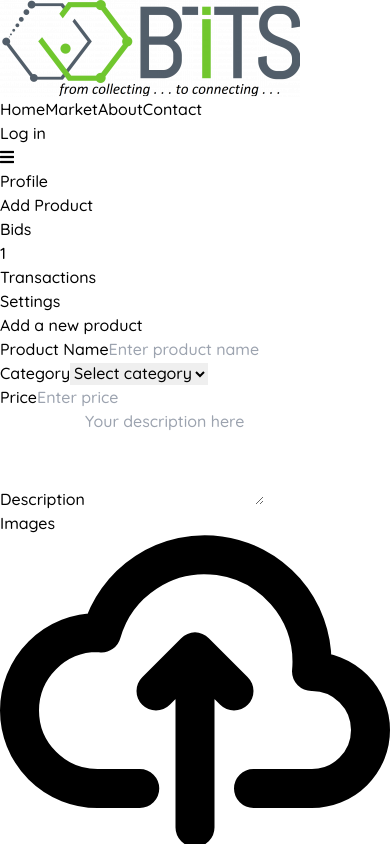
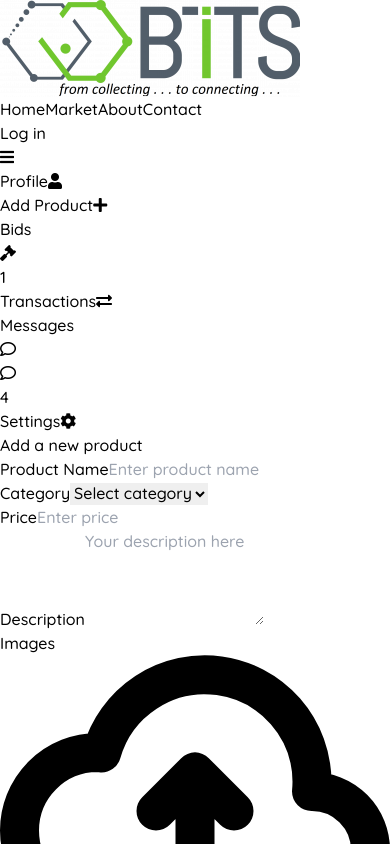
Before and after one commit to Yordaaa/BITS_SHOP, a React (Vite) app: page /addproduct in a window 390 px wide. Shown: the top 844 px of the page. Built offline with nearby package versions, Linux system fonts and the light colour scheme.

Commit message:
fixed responsiveness

```diff
--- a/src/components/Header.tsx
+++ b/src/components/Header.tsx
@@ -101,6 +101,7 @@ export default function Header() {
                   4
                 </p>
               </Link>
+
             </>
           ) : (
             <Link
--- a/src/components/SideNav.tsx
+++ b/src/components/SideNav.tsx
@@ -4,20 +4,20 @@ function SideNav() {
   const location = useLocation();
 
   return (
-    <div className="flex flex-col md:flex-row  mx-auto h-full mt-5">
-      <nav className=" text-white w-full p-4">
-
+    <div className="flex flex-col md:flex-row mx-auto h-full mt-5">
+      <nav className="text-white w-full p-4">
         <ul className="mt-4">
           <li>
             <Link
               to="/profile"
               className={`block py-2 pl-5 rounded-3xl ${
                 location.pathname === "/profile"
-                  ? "bg-gray-50 text-black  border"
+                  ? "bg-gray-50 text-black border"
                   : "bg-[#505D68] my-1"
               }`}
             >
-              Profile
+              <span className="hidden md:inline">Profile</span>
+              <i className="fas fa-user md:hidden"></i>
             </Link>
           </li>
           <li>
@@ -26,24 +26,26 @@ function SideNav() {
               className={`block py-2 pl-5 rounded-3xl ${
                 location.pathname === "/addproduct"
                   ? "bg-gray-50 text-black border border-[#505D68]"
-                  : " bg-[#505D68] my-1"
+                  : "bg-[#505D68] my-1"
               }`}
             >
-              Add Product
+              <span className="hidden md:inline">Add Product</span>
+              <i className="fas fa-plus md:hidden"></i>
             </Link>
           </li>
           <li>
             <Link
               to="/bids"
-    className={`block py-2 pl-5 rounded-3xl flex items-center justify-between ${
+              className={` py-2 pl-5 rounded-3xl flex items-center justify-between ${
                 location.pathname === "/bids"
                   ? "bg-gray-50 text-black"
                   : "bg-[#505D68] my-1 text-white"
               }`}
             >
-    <span>Bids</span>
+              <span className="hidden md:inline">Bids</span>
               <div className="relative">
-      <h1 className="bg-[#E3A57F] rounded-full w-5 h-5 flex items-center justify-center text-black absolute -top-2 right-2">
+                <i className="fas fa-gavel md:hidden"></i>
+                <h1 className="bg-[#E3A57F] hidden  rounded-full w-5 h-5 md:flex items-center justify-center text-black absolute -top-2 right-2">
                   1
                 </h1>
               </div>
@@ -58,7 +60,29 @@ function SideNav() {
                   : "bg-[#505D68] my-1"
               }`}
             >
-              Transactions
+              <span className="hidden md:inline">Transactions</span>
+              <i className="fas fa-exchange-alt md:hidden"></i>
+            </Link>
+          </li>
+          <li>
+            <Link
+              to="/messages"
+              className={`block py-2 pl-5 rounded-3xl items-center justify-between ${
+                location.pathname === "/messages"
+                  ? "bg-gray-50 text-black"
+                  : "bg-[#505D68] my-1 text-white"
+              }`}
+            >
+              <span className="hidden md:inline">Messages</span>
+              <div className="relative">
+                <i className="far fa-comment md:hidden"></i>
+                <h1 className="hidden md:flex justify-center items-center ml-3 absolute -top-6 right-3">
+                  <i className="far fa-comment text-2xl relative text-primary"></i>
+                  <p className="text-white bg-[#E3A57F] hover:bg-red-600 absolute text-[12px] rounded-full w-4 h-4 text-center ml-5 mb-5">
+                    4
+                  </p>
+                </h1>
+              </div>
             </Link>
           </li>
           <li>
@@ -67,10 +91,11 @@ function SideNav() {
               className={`block py-2 pl-5 rounded-3xl ${
                 location.pathname === "/settings"
                   ? "bg-gray-50 text-black"
-                  : "bg-[#505D68]  my-1"
+                  : "bg-[#505D68] my-1"
               }`}
             >
-              Settings
+              <span className="hidden md:inline">Settings</span>
+              <i className="fas fa-cog md:hidden"></i>
             </Link>
           </li>
         </ul>
--- a/src/pages/About.tsx
+++ b/src/pages/About.tsx
@@ -3,13 +3,13 @@ function About() {
   return (
     <>
       <div
-        className="grid max-w-screen-2xl grid-cols-3 justify-center px-4 py-8 mx-auto bg-cover bg-center"
+        className="grid max-w-screen-2xl md:grid-cols-3 justify-center px-4 py-8 mx-auto bg-cover bg-center"
         style={{
           backgroundImage:
             "url('https://www.knoxalliance.store/wp-content/uploads/2017/05/light-color-background-images-for-website-top-hd-images-for-free-background-for-website-in-light-color-1-1024x640.jpg')",
         }}
       >
-        <div className="mr-auto place-self-center col-span-2 px-20 ml-16">
+        <div className="mr-auto place-self-center md:col-span-2 md:px-20 md:ml-16">
           <h1 className="max-w-2xl mb-4 text-4xl font-bold tracking-tight leading-none text-center ">
             <span className="text-primary font-bold">Who</span> We Are
           </h1>
@@ -21,7 +21,7 @@ function About() {
             the needs of our student community.
           </p>
         </div>
-        <div className="">
+        <div className="w-full flex justify-center mx-auto">
           <img src={about} alt="About Us" className="h-96" />
         </div>
       </div>
--- a/src/pages/AddProduct.tsx
+++ b/src/pages/AddProduct.tsx
@@ -29,10 +29,10 @@ function AddProduct() {
 
   return (
     <section className="grid grid-cols-5 bg-white max-w-screen-xl mx-auto">
-        <div className="col-span-1 h-full border-r-2 ">
-            <SideNav />
-        </div>
-      <div className="py-8 px-4 mx-auto w-full max-w-2xl col-span-3 ">
+      <div className="col-span-1 h-full border-r-2 ">
+        <SideNav />
+      </div>
+      <div className="py-8 px-4 mx-auto w-full max-w-2xl col-span-4 md:col-span-3 ">
         <h2 className="mb-4 text-xl font-bold text-gray-900">
           Add a new product
         </h2>
@@ -65,9 +65,7 @@ function AddProduct() {
                 className="bg-gray-50 border border-gray-300 text-gray-900 text-sm rounded-lg block w-full p-2.5"
                 required
               >
-                <option value="" >
-                  Select category
-                </option>
+                <option value="">Select category</option>
                 <option value="PC">PC</option>
                 <option value="GA">Tablets</option>
                 <option value="PH">Phones</option>
--- a/src/pages/authPages/Profile.tsx
+++ b/src/pages/authPages/Profile.tsx
@@ -6,7 +6,7 @@ function Profile() {
       <div className="col-span-1 h-full border-r-2">
         <SideNav />
       </div>
-      <div className="px-4 mx-auto w-full max-w-xl col-span-3">
+      <div className="px-4 mx-auto w-full max-w-xl col-span-4 md:col-span-3">
         <div className="p-6 space-y-4 md:space-y-6 sm:p-8">
           <h1 className="text-xl font-bold leading-tight tracking-tight text-gray-700 md:text-2xl">
             Edit your profile
```
Lines whose indentation alone changed are shown as unchanged.
